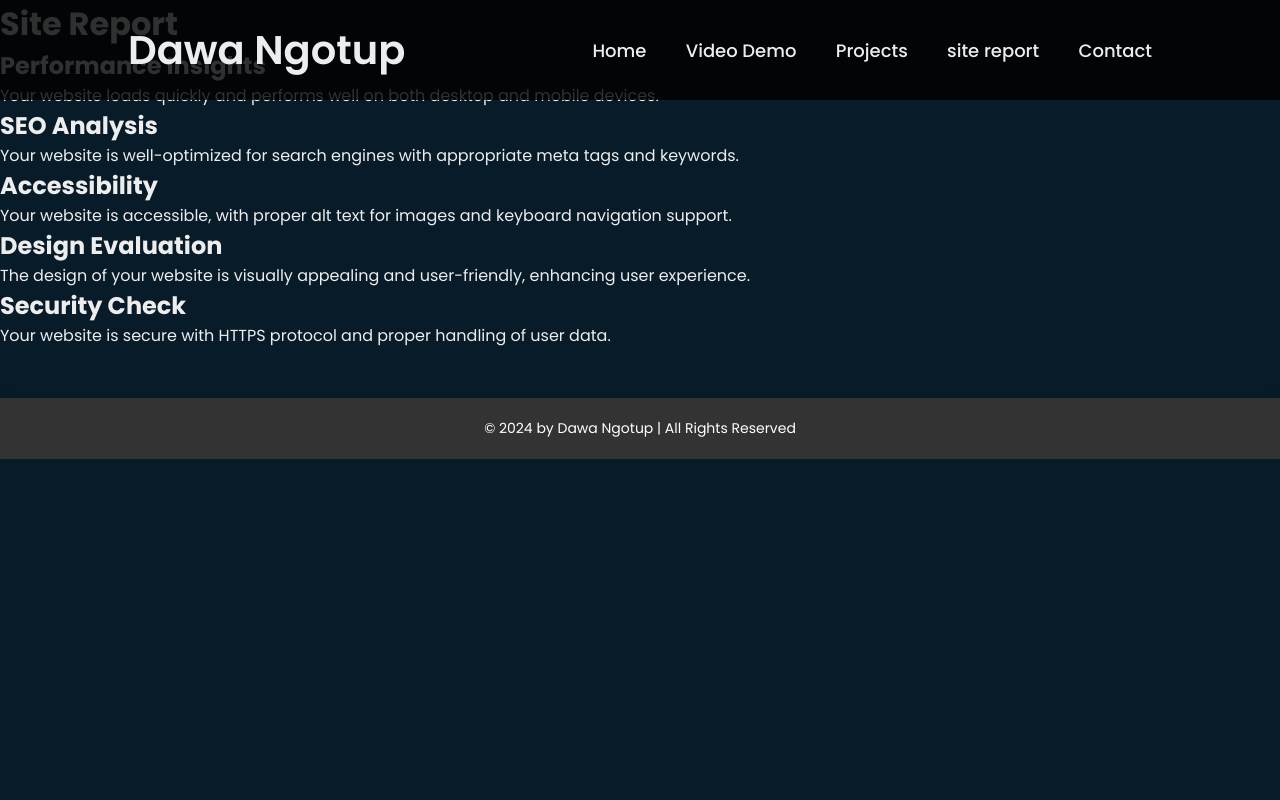
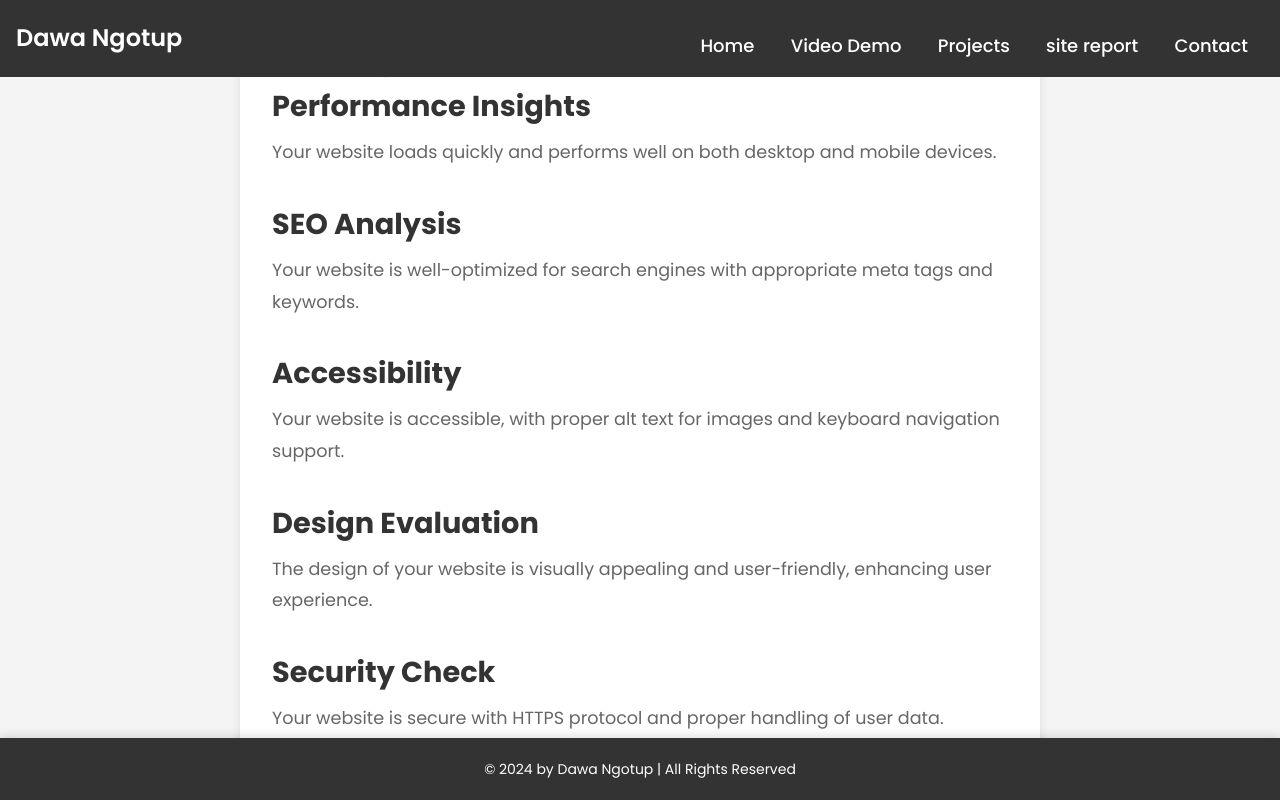
Before and after one commit to dawa-lgtm/dawa.github.io, a plain HTML site: page sitereport.html in a window 1280 px wide. Drawn offline with nearby package versions, Linux system fonts and the light colour scheme.

Commit message:
Add files via upload

```diff
--- a/style.css
+++ b/style.css
@@ -345,7 +345,111 @@
     padding: 0;
     box-sizing: border-box;
 }
+/* Reset some default styles */
+* {
+    margin: 0;
+    padding: 0;
+    box-sizing: border-box;
+}
 
+/* Body styles */
+body {
+    font-family: Arial, sans-serif;
+    line-height: 1.6;
+    background-color: #f4f4f4;
+    margin: 0;
+    padding: 0;
+}
+
+/* Header styles */
+.header {
+    background-color: #333;
+    color: #fff;
+    padding: 1rem;
+    text-align: center;
+}
+
+.header .logo {
+    font-size: 1.5rem;
+    color: #fff;
+    text-decoration: none;
+}
+
+.header .navbar {
+    margin-top: 1rem;
+}
+
+.header .navbar a {
+    color: #fff;
+    text-decoration: none;
+    margin: 0 1rem;
+}
+
+.header .navbar a:hover {
+    text-decoration: underline;
+}
+
+/* Main styles */
+.main {
+    padding: 2rem;
+}
+
+.container {
+    max-width: 800px;
+    margin: 0 auto;
+    background-color: #fff;
+    padding: 2rem;
+    border-radius: 8px;
+    box-shadow: 0 0 10px rgba(0,0,0,0.1);
+}
+
+.report-item {
+    margin-bottom: 2rem;
+}
+
+.report-item h2 {
+    color: #333;
+    font-size: 1.8rem;
+    margin-bottom: 0.5rem;
+}
+
+.report-item p {
+    color: #666;
+    font-size: 1.1rem;
+    line-height: 1.8;
+}
+
+/* Footer styles */
+.footer {
+    background-color: #333;
+    color: #fff;
+    text-align: center;
+    padding: 1rem;
+    position: absolute;
+    bottom: 0;
+    width: 100%;
+}
+
+.footer-text {
+    font-size: 0.9rem;
+}
+
+.footer-text p {
+    margin: 0;
+}
+
+/* Responsive styles */
+@media (max-width: 768px) {
+    .container {
+        padding: 1rem;
+    }
+}
+
+@media (max-width: 480px) {
+    .header .logo {
+        font-size: 1.2rem;
+    }
+}
 .contact {
     padding: 50px 20px;
     background: #f9f9f9;
```
